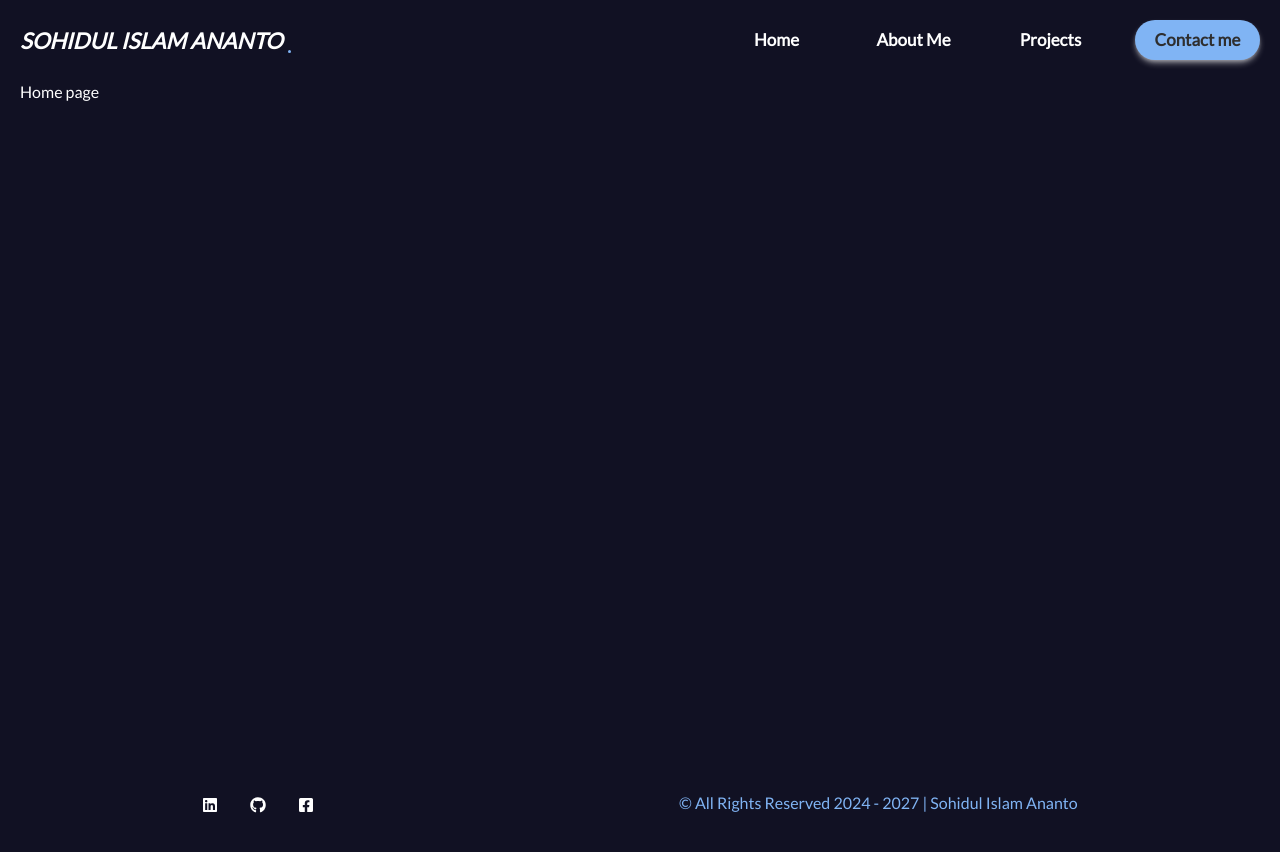
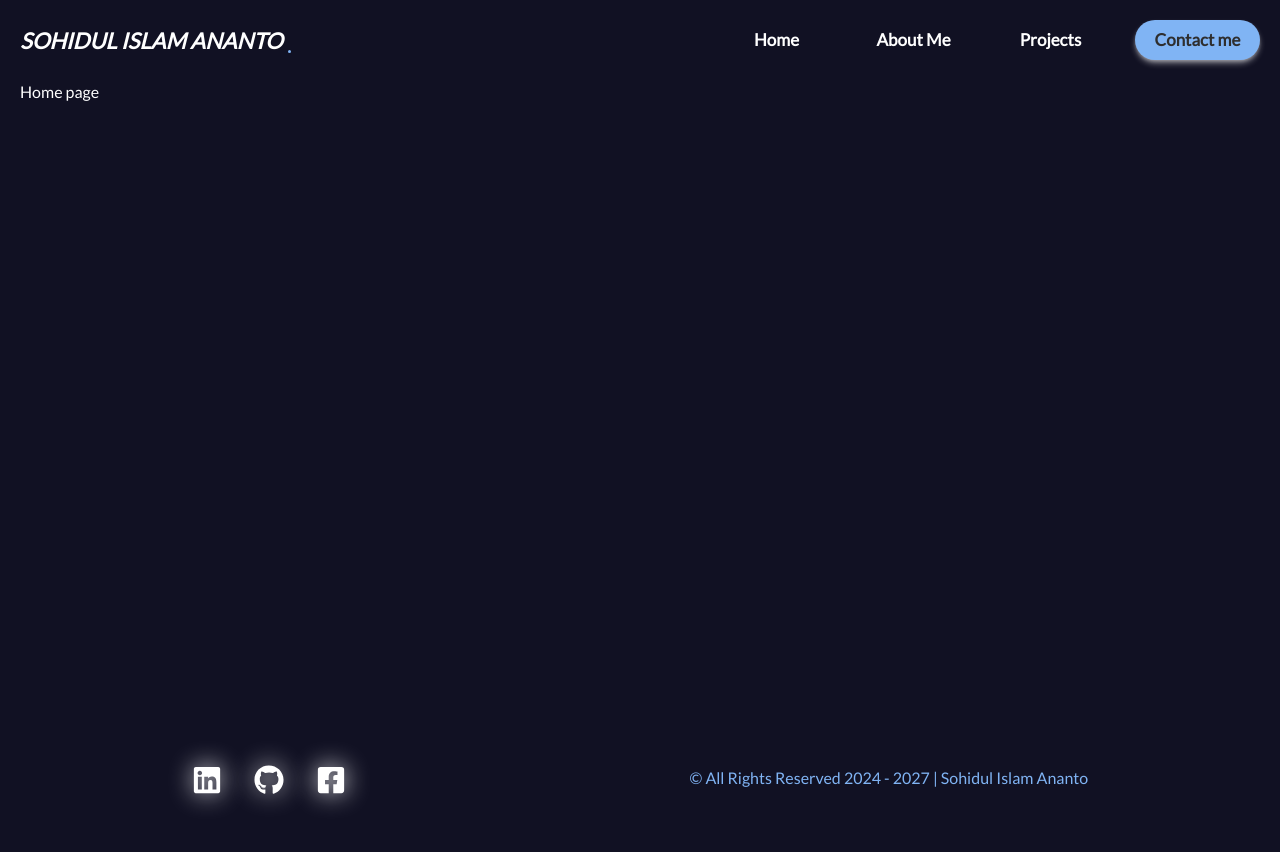
Before and after one commit to anonto42/sohiduldev, a Next.js app: page / in a window 1280 px wide. Shown: the top 852 px of the page. After the commit the page ends 820 px from the top, so only its background shows below. Built offline with nearby package versions, Linux system fonts and the light colour scheme.

Commit message:
created the footer

```diff
--- a/src/components/Footer/Footer.tsx
+++ b/src/components/Footer/Footer.tsx
@@ -3,19 +3,20 @@ import { FaFacebookSquare, FaGithub, FaLinkedin } from 'react-icons/fa';
 
 const Footer = () => {
   return (
-    <div className='w-ful h-[150px] text-center bg-[#1c222a00] md:flex justify-around items-center'>
-      <div className='flex justify-center pt-5'>
-        <div className='round'>
+    <div className='w-full md:h-[100px] h-[150px] text-center bg-slate100 flex justify-center items-center'>
+      <div className='md:flex items-center justify-around w-full'>
+        <div className='flex justify-center pt-5 text-3xl items-center'>
+          <div className='round drop-shadow-[0_0_12px_rgba(255,255,255,1)]'>
             <a target='blnk' href="https://www.linkedin.com/in/sohidul-islam-ananto/">
               <FaLinkedin />
             </a>
           </div>
-        <div className='round mx-8'>
+          <div className='round mx-8 drop-shadow-[0_0_12px_rgba(255,255,255,1)]'>
             <a target='blnk' href="https://github.com/anonto42">
               <FaGithub />
             </a>
           </div>
-        <div className='round'>
+        <div className='round drop-shadow-[0_0_12px_rgba(255,255,255,1)]'>
           <a target='blnk' href="https://www.facebook.com/sohidul.islam.ananto.33">
             <FaFacebookSquare />
           </a>
@@ -25,6 +26,7 @@ const Footer = () => {
           <h5 className='text-[#80b4f4]'>© All Rights Reserved 2024 - 2027 | Sohidul Islam Ananto</h5>
         </div>
       </div>
+    </div>
   )
 }
 
```
Lines whose indentation alone changed are shown as unchanged.
